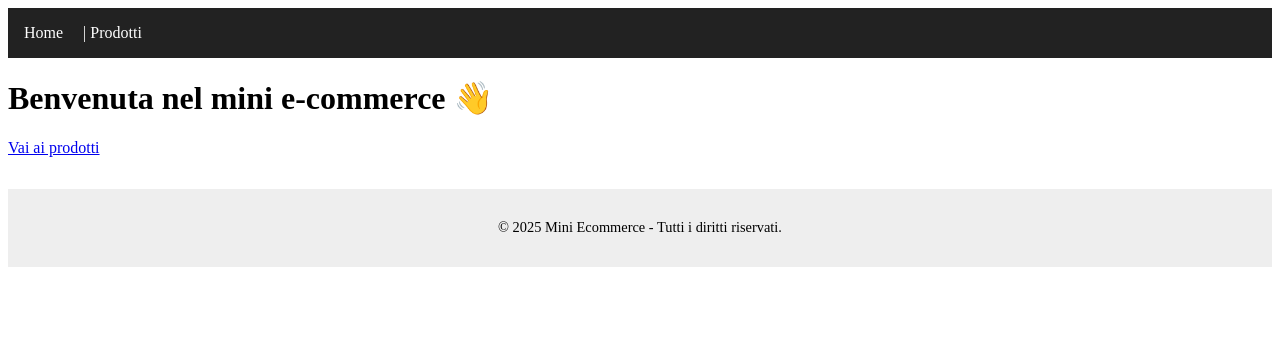
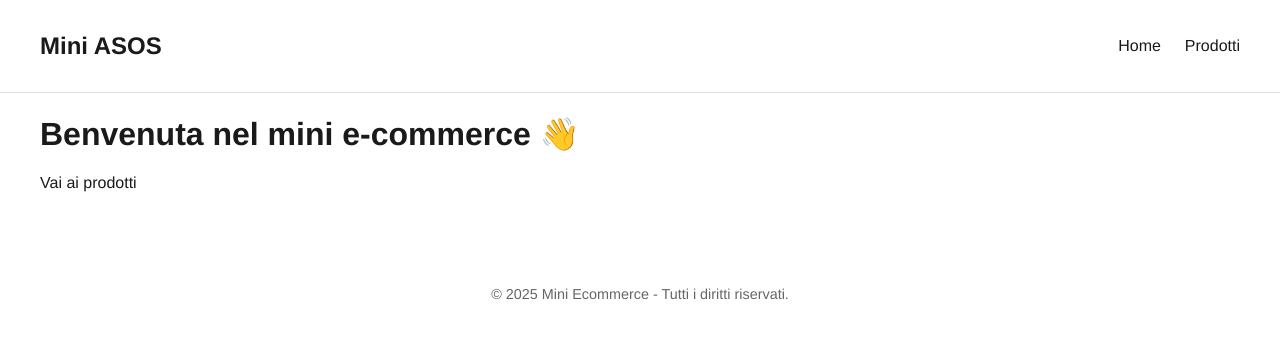
Before and after one commit to Melrizzuto/mini-ecommerce-nuxt3, a Nuxt app: page / in a window 1280 px wide. Shown: the top 338 px of the page. Built offline with nearby package versions, Linux system fonts and the light colour scheme.

Commit message:
feat: added styling

```diff
--- /dev/null
+++ b/assets/css/main.css
@@ -0,0 +1,28 @@
+/* assets/css/main.css */
+body {
+  margin: 0;
+  font-family: "Poppins", "Helvetica Neue", sans-serif;
+  background-color: #fff;
+  color: #1a1a1a;
+}
+
+a {
+  text-decoration: none;
+  color: inherit;
+}
+
+h1,
+h2 {
+  font-weight: 600;
+}
+
+ul {
+  list-style: none;
+  padding: 0;
+}
+
+.container {
+  max-width: 1200px;
+  margin: 0 auto;
+  padding: 1rem;
+}
--- a/layouts/default.vue
+++ b/layouts/default.vue
@@ -1,14 +1,16 @@
-<!-- layouts/default.vue -->
 <template>
   <div>
     <header class="site-header">
-      <nav>
-        <NuxtLink to="/">Home</NuxtLink> |
-        <NuxtLink to="/products">Prodotti</NuxtLink>
-      </nav>
+      <div class="container header-content">
+        <h1 class="logo">Mini ASOS</h1>
+        <nav class="nav-links">
+          <NuxtLink to="/">Home</NuxtLink>
+          <NuxtLink to="/products">Prodotti</NuxtLink>
+        </nav>
+      </div>
     </header>
 
-    <main>
+    <main class="container">
       <NuxtPage />
     </main>
 
@@ -20,20 +22,51 @@
 
 <style scoped>
 .site-header {
-  padding: 1rem;
-  background: #222;
-  color: white;
+  background-color: #fff;
+  border-bottom: 1px solid #ddd;
+  padding: 1rem 0;
+  position: sticky;
+  top: 0;
+  z-index: 10;
 }
-.site-header a {
-  color: white;
+
+.container {
+  max-width: 1200px;
+  margin: 0 auto;
+  padding: 0 1.5rem;
+}
+
+.header-content {
+  display: flex;
+  justify-content: space-between;
+  align-items: center;
+}
+
+.logo {
+  font-size: 1.5rem;
+  font-weight: bold;
+}
+
+.nav-links {
+  display: flex;
+  gap: 1.5rem;
+}
+
+.nav-links a {
+  font-weight: 500;
   text-decoration: none;
-  margin-right: 1rem;
+  color: #1a1a1a;
 }
+
+.nav-links a:hover {
+  text-decoration: underline;
+}
+
 .site-footer {
-  margin-top: 2rem;
-  padding: 1rem;
-  background: #eee;
+  margin-top: 3rem;
+  padding: 2rem 0;
   text-align: center;
   font-size: 0.9rem;
+  color: #666;
 }
 </style>
--- a/nuxt.config.ts
+++ b/nuxt.config.ts
@@ -1,5 +1,6 @@
 // https://nuxt.com/docs/api/configuration/nuxt-config
 export default defineNuxtConfig({
-  compatibilityDate: '2025-05-15',
-  devtools: { enabled: true }
-})
+  compatibilityDate: "2025-05-15",
+  devtools: { enabled: true },
+  css: ["~/assets/css/main.css"],
+});
--- a/pages/products/index.vue
+++ b/pages/products/index.vue
@@ -1,17 +1,20 @@
 <template>
   <div>
     <h1>Prodotti</h1>
-    <ul v-if="products">
-      <li v-for="product in products" :key="product.id">
-        <NuxtLink :to="`/products/${product.id}`">
+    <div class="product-grid">
+      <NuxtLink
+        v-for="product in products"
+        :key="product.id"
+        :to="`/products/${product.id}`"
+        class="product-card"
+      >
+        <img :src="product.image" :alt="product.name" class="product-image" />
+        <div class="card-info">
           <h2>{{ product.name }}</h2>
-          <p>{{ product.description }}</p>
-          <p>
-            <strong>{{ product.price }} €</strong>
-          </p>
-        </NuxtLink>
-      </li>
-    </ul>
+          <p class="price">{{ product.price }} €</p>
+        </div>
+      </NuxtLink>
+    </div>
   </div>
 </template>
 
@@ -26,3 +29,48 @@ interface Product {
 
 const { data: products } = await useFetch<Product[]>("/api/products");
 </script>
+
+<style scoped>
+.product-grid {
+  display: grid;
+  grid-template-columns: repeat(auto-fit, minmax(220px, 1fr));
+  gap: 2rem;
+  margin-top: 2rem;
+}
+
+.product-card {
+  display: flex;
+  flex-direction: column;
+  border: 1px solid #eee;
+  padding: 1rem;
+  background: #fafafa;
+  transition: transform 0.2s ease;
+  text-align: center;
+  text-decoration: none;
+  color: inherit;
+}
+
+.product-card:hover {
+  transform: translateY(-5px);
+  box-shadow: 0 2px 12px rgba(0, 0, 0, 0.05);
+}
+
+.product-image {
+  width: 100%;
+  height: 250px;
+  object-fit: cover;
+  margin-bottom: 1rem;
+  border-radius: 8px;
+}
+
+.card-info h2 {
+  font-size: 1.1rem;
+  font-weight: 600;
+  margin: 0.5rem 0 0.2rem;
+}
+
+.price {
+  font-weight: bold;
+  color: #1a1a1a;
+}
+</style>
```
